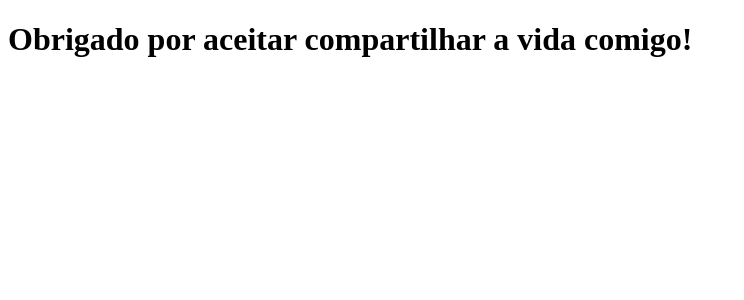
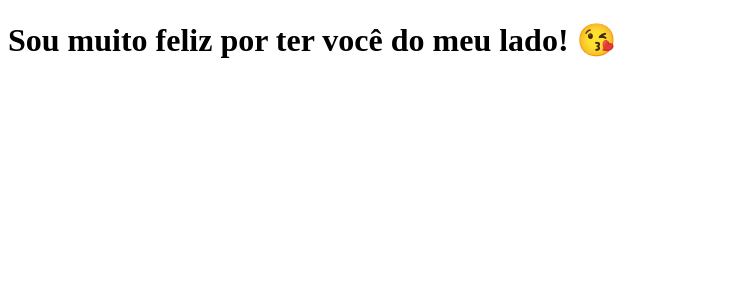
Before and after one commit to lucasmavila/clone-tabnews, a Next.js app: page / in a window 1280 px wide. Shown: the top 300 px of the page, without its empty margins (0-744 px from the left). Built offline with nearby package versions, Linux system fonts and the light colour scheme.

Commit message:
update index.js

```diff
--- a/pages/index.js
+++ b/pages/index.js
@@ -1,3 +1,3 @@
 export default function Home() {
-  return <h1>Obrigado por aceitar compartilhar a vida comigo!</h1>;
+  return <h1>Sou muito feliz por ter você do meu lado! 😘</h1>;
 }
```
